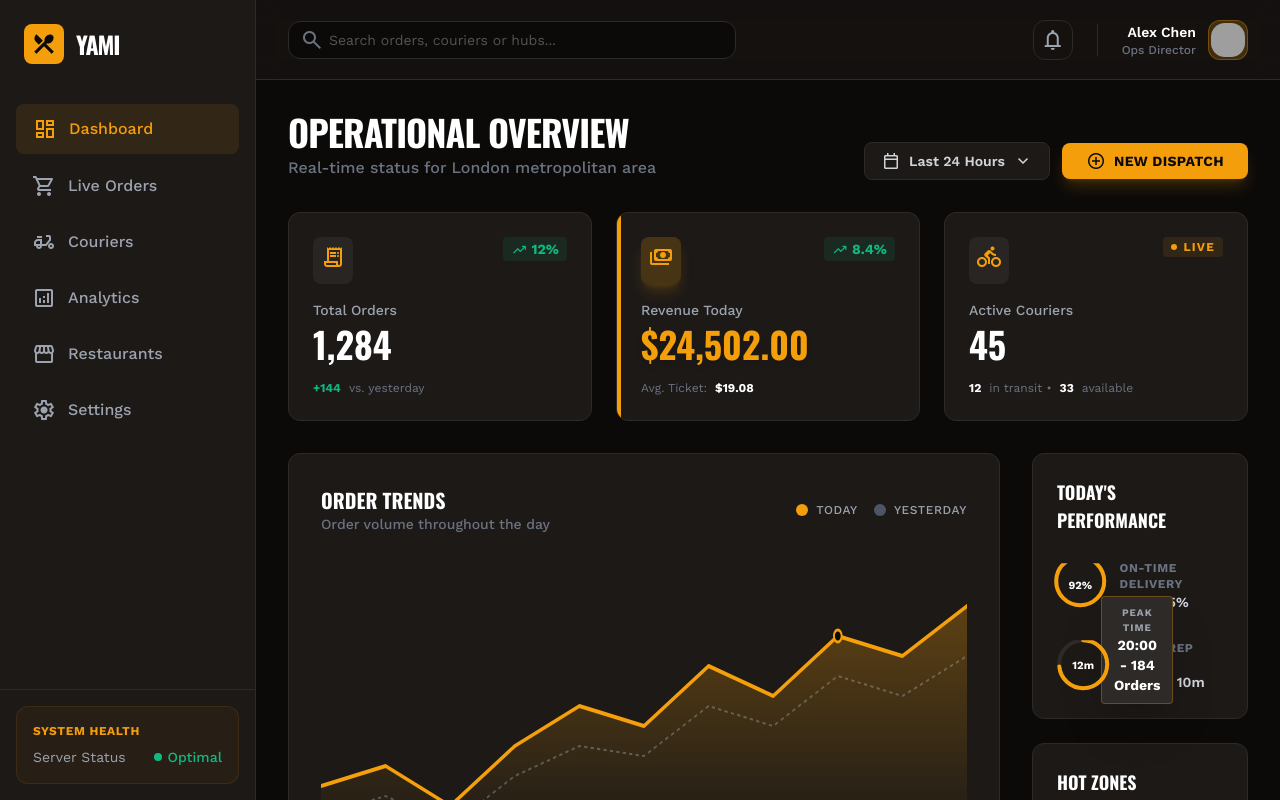
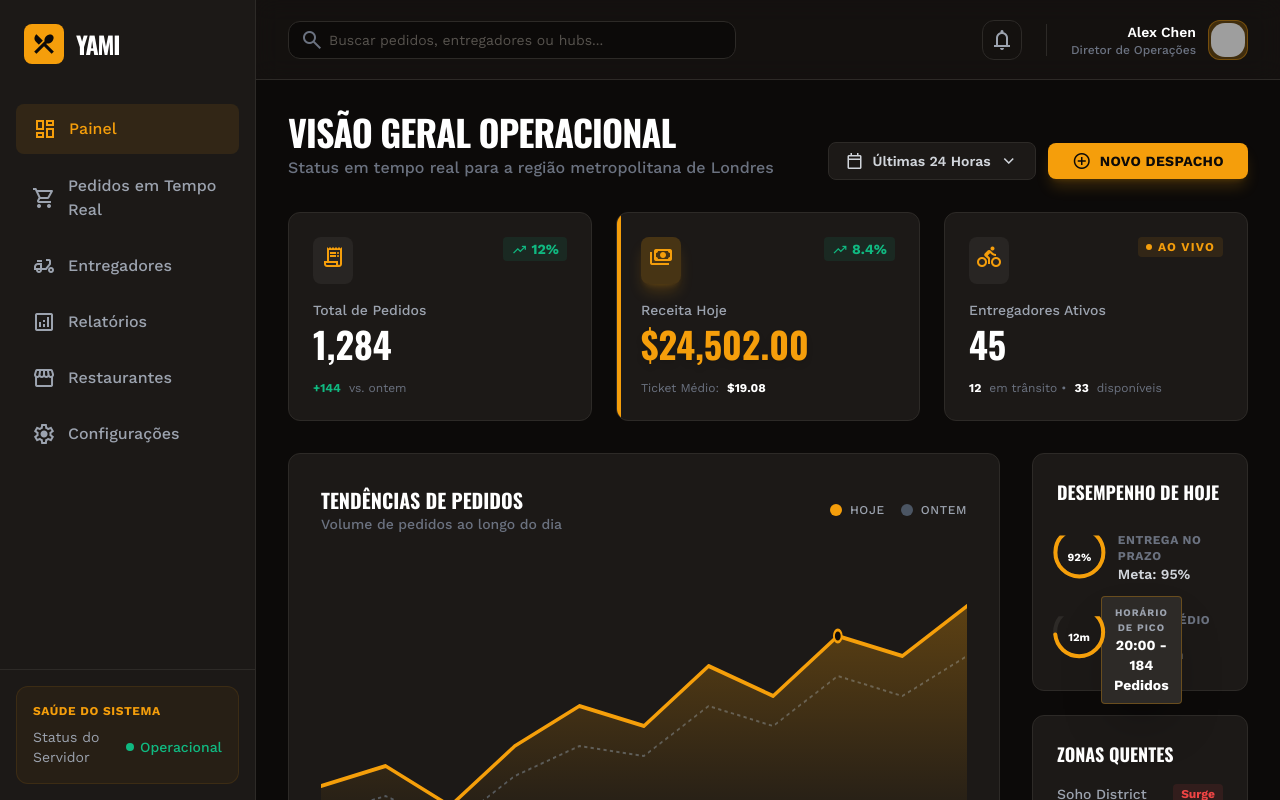
Before and after one commit to walisonfbalves/yami, an Angular app: page /admin/dashboard in a window 1280 px wide. Built offline with nearby package versions, Linux system fonts and the light colour scheme; sample sign-in values are in the browser's storage; grey boxes are pictures that could not be loaded.

Commit message:
feat: traduzindo para o português

```diff
--- a/src/app/features/admin/dashboard/dashboard.component.html
+++ b/src/app/features/admin/dashboard/dashboard.component.html
@@ -2,18 +2,18 @@
     <!-- Header Section -->
     <div class="flex flex-col md:flex-row md:items-end justify-between gap-4">
         <div>
-            <h2 class="text-4xl font-heading font-bold text-white tracking-tight uppercase">Operational Overview</h2>
-            <p class="text-gray-500 mt-1 font-medium">Real-time status for London metropolitan area</p>
+            <h2 class="text-4xl font-heading font-bold text-white tracking-tight uppercase">Visão Geral Operacional</h2>
+            <p class="text-gray-500 mt-1 font-medium">Status em tempo real para a região metropolitana de Londres</p>
         </div>
         <div class="flex items-center gap-3">
             <button class="flex items-center gap-2 px-4 py-2 bg-surface-dark border border-border-dark rounded-lg text-sm font-semibold text-gray-300 hover:bg-border-dark transition-all">
                 <span class="material-symbols-outlined text-[20px]">calendar_today</span>
-                Last 24 Hours
+                Últimas 24 Horas
                 <span class="material-symbols-outlined text-[20px]">keyboard_arrow_down</span>
             </button>
             <button class="flex items-center gap-2 px-6 py-2 bg-primary rounded-lg text-sm font-bold text-background-dark hover:bg-primary/90 transition-all shadow-lg shadow-primary/20 uppercase tracking-wide">
                 <span class="material-symbols-outlined text-[20px]">add_circle</span>
-                New Dispatch
+                Novo Despacho
             </button>
         </div>
     </div>
@@ -32,10 +32,10 @@
                     12%
                 </span>
             </div>
-            <p class="text-gray-400 text-sm font-medium">Total Orders</p>
+            <p class="text-gray-400 text-sm font-medium">Total de Pedidos</p>
             <h3 class="text-4xl font-heading font-bold mt-1 text-white">1,284</h3>
             <div class="mt-4 flex items-center gap-2 text-xs text-gray-500">
-                <span class="text-emerald-500 font-bold">+144</span> vs. yesterday
+                <span class="text-emerald-500 font-bold">+144</span> vs. ontem
             </div>
         </div>
 
@@ -51,10 +51,10 @@
                     8.4%
                 </span>
             </div>
-            <p class="text-gray-400 text-sm font-medium">Revenue Today</p>
+            <p class="text-gray-400 text-sm font-medium">Receita Hoje</p>
             <h3 class="text-4xl font-heading font-bold mt-1 text-primary shadow-primary/20 drop-shadow-md">$24,502.00</h3>
             <div class="mt-4 flex items-center gap-2 text-xs text-gray-500">
-                Avg. Ticket: <span class="text-white font-bold">$19.08</span>
+                Ticket Médio: <span class="text-white font-bold">$19.08</span>
             </div>
         </div>
 
@@ -67,13 +67,13 @@
                 </div>
                 <div class="flex items-center gap-1.5 px-2 py-0.5 rounded bg-amber-500/10 text-amber-500 text-xs font-bold uppercase tracking-widest">
                     <span class="w-1.5 h-1.5 rounded-full bg-amber-500"></span>
-                    Live
+                    Ao Vivo
                 </div>
             </div>
-            <p class="text-gray-400 text-sm font-medium">Active Couriers</p>
+            <p class="text-gray-400 text-sm font-medium">Entregadores Ativos</p>
             <h3 class="text-4xl font-heading font-bold mt-1 text-white">45</h3>
             <div class="mt-4 flex items-center gap-2 text-xs text-gray-500">
-                <span class="text-white font-bold">12</span> in transit • <span class="text-white font-bold">33</span> available
+                <span class="text-white font-bold">12</span> em trânsito • <span class="text-white font-bold">33</span> disponíveis
             </div>
         </div>
     </div>
@@ -83,17 +83,17 @@
         <div class="lg:col-span-3 bg-surface-dark border border-border-dark rounded-xl p-8">
             <div class="flex items-center justify-between mb-8">
                 <div>
-                    <h4 class="text-xl font-heading font-bold text-white uppercase">Order Trends</h4>
-                    <p class="text-sm text-gray-500 font-medium">Order volume throughout the day</p>
+                    <h4 class="text-xl font-heading font-bold text-white uppercase">Tendências de Pedidos</h4>
+                    <p class="text-sm text-gray-500 font-medium">Volume de pedidos ao longo do dia</p>
                 </div>
                 <div class="flex items-center gap-4">
                     <div class="flex items-center gap-2">
                         <span class="w-3 h-3 rounded-full bg-primary"></span>
-                        <span class="text-xs font-medium text-gray-400 uppercase tracking-wider">Today</span>
+                        <span class="text-xs font-medium text-gray-400 uppercase tracking-wider">Hoje</span>
                     </div>
                     <div class="flex items-center gap-2">
                         <span class="w-3 h-3 rounded-full bg-gray-600"></span>
-                        <span class="text-xs font-medium text-gray-400 uppercase tracking-wider">Yesterday</span>
+                        <span class="text-xs font-medium text-gray-400 uppercase tracking-wider">Ontem</span>
                     </div>
                 </div>
             </div>
@@ -116,8 +116,8 @@
                 </svg>
                 <!-- Tooltip -->
                  <div class="absolute top-[30px] left-[780px] bg-border-dark px-3 py-2 rounded shadow-2xl border border-primary/30 text-center">
-                    <p class="text-[10px] text-gray-400 font-bold uppercase tracking-widest">Peak Time</p>
-                    <p class="text-sm font-bold text-white">20:00 - 184 Orders</p>
+                    <p class="text-[10px] text-gray-400 font-bold uppercase tracking-widest">Horário de Pico</p>
+                    <p class="text-sm font-bold text-white">20:00 - 184 Pedidos</p>
                 </div>
                 <!-- Axis -->
                 <div class="flex justify-between mt-6 text-[11px] text-gray-500 font-bold uppercase tracking-widest">
@@ -135,7 +135,7 @@
         <div class="lg:col-span-1 space-y-6">
             <!-- Today's Performance Widget -->
             <div class="bg-surface-dark border border-border-dark rounded-xl p-6">
-                <h4 class="text-lg font-heading font-bold text-white mb-6 uppercase">Today's Performance</h4>
+                <h4 class="text-lg font-heading font-bold text-white mb-6 uppercase">Desempenho de Hoje</h4>
                 <div class="space-y-6">
                     <!-- Stat 1 -->
                     <div class="flex items-center gap-4">
@@ -147,8 +147,8 @@
                             <span class="absolute text-[11px] font-bold text-white">92%</span>
                         </div>
                         <div>
-                            <p class="text-xs text-gray-500 font-bold uppercase tracking-wider">On-Time Delivery</p>
-                            <p class="text-sm text-gray-300 font-semibold">Goal: 95%</p>
+                            <p class="text-xs text-gray-500 font-bold uppercase tracking-wider">Entrega no Prazo</p>
+                            <p class="text-sm text-gray-300 font-semibold">Meta: 95%</p>
                         </div>
                     </div>
                     <!-- Stat 2 -->
@@ -161,15 +161,15 @@
                             <span class="absolute text-[11px] font-bold text-white">12m</span>
                         </div>
                         <div>
-                            <p class="text-xs text-gray-500 font-bold uppercase tracking-wider">Avg. Prep Time</p>
-                            <p class="text-sm text-gray-300 font-semibold">Target: 10m</p>
+                            <p class="text-xs text-gray-500 font-bold uppercase tracking-wider">Tempo Médio Prep.</p>
+                            <p class="text-sm text-gray-300 font-semibold">Alvo: 10m</p>
                         </div>
                     </div>
                 </div>
             </div>
              <!-- Hot Zones -->
             <div class="bg-surface-dark border border-border-dark rounded-xl p-6">
-                <h4 class="text-lg font-heading font-bold text-white mb-4 uppercase">Hot Zones</h4>
+                <h4 class="text-lg font-heading font-bold text-white mb-4 uppercase">Zonas Quentes</h4>
                 <div class="space-y-4">
                     <div class="flex items-center justify-between">
                         <span class="text-sm text-gray-400 font-medium">Soho District</span>
@@ -191,20 +191,20 @@
     <!-- Recent Orders Table -->
     <div class="bg-surface-dark border border-border-dark rounded-xl overflow-hidden">
         <div class="p-6 border-b border-border-dark flex items-center justify-between">
-            <h4 class="text-xl font-heading font-bold text-white tracking-tight uppercase">Recent Dispatches</h4>
-            <button class="text-primary text-sm font-bold hover:underline">View All Orders</button>
+            <h4 class="text-xl font-heading font-bold text-white tracking-tight uppercase">Despachos Recentes</h4>
+            <button class="text-primary text-sm font-bold hover:underline">Ver Todos</button>
         </div>
         <div class="overflow-x-auto">
             <table class="w-full text-left">
                 <thead>
                     <tr class="bg-background-dark/30 text-[11px] font-bold text-gray-500 uppercase tracking-widest">
-                        <th class="px-8 py-4">Order ID</th>
-                        <th class="px-6 py-4">Restaurant</th>
-                        <th class="px-6 py-4">Customer</th>
-                        <th class="px-6 py-4">Courier</th>
-                        <th class="px-6 py-4">Amount</th>
+                        <th class="px-8 py-4">ID Pedido</th>
+                        <th class="px-6 py-4">Restaurante</th>
+                        <th class="px-6 py-4">Cliente</th>
+                        <th class="px-6 py-4">Entregador</th>
+                        <th class="px-6 py-4">Valor</th>
                         <th class="px-6 py-4">Status</th>
-                        <th class="px-8 py-4 text-right">Actions</th>
+                        <th class="px-8 py-4 text-right">Ações</th>
                     </tr>
                 </thead>
                 <tbody class="divide-y divide-border-dark">
@@ -224,7 +224,7 @@
                         <td class="px-6 py-4">
                              <span class="inline-flex items-center gap-1.5 px-2.5 py-1 rounded-full bg-amber-500/10 text-amber-500 text-xs font-bold">
                                 <span class="w-1.5 h-1.5 rounded-full bg-amber-500 animate-pulse"></span>
-                                In Transit
+                                Em Trânsito
                             </span>
                         </td>
                          <td class="px-8 py-4 text-right">
@@ -247,7 +247,7 @@
                          <td class="px-6 py-4">
                              <span class="inline-flex items-center gap-1.5 px-2.5 py-1 rounded-full bg-emerald-500/10 text-emerald-500 text-xs font-bold">
                                 <span class="w-1.5 h-1.5 rounded-full bg-emerald-500"></span>
-                                Delivered
+                                Entregue
                             </span>
                         </td>
                          <td class="px-8 py-4 text-right">
--- a/src/app/features/admin/layout/admin-layout.component.html
+++ b/src/app/features/admin/layout/admin-layout.component.html
@@ -10,37 +10,37 @@
         <nav class="flex-1 px-4 space-y-2 mt-4">
             <a routerLink="/admin/dashboard" routerLinkActive="bg-primary/10 text-primary border-primary/20" class="flex items-center gap-3 px-4 py-3 rounded-lg text-gray-400 hover:bg-white/5 border border-transparent transition-colors">
                 <span class="material-symbols-outlined">dashboard</span>
-                <span class="font-medium">Dashboard</span>
+                <span class="font-medium">Painel</span>
             </a>
             <a href="#" class="flex items-center gap-3 px-4 py-3 rounded-lg text-gray-400 hover:bg-white/5 transition-colors">
                 <span class="material-symbols-outlined">shopping_cart</span>
-                <span class="font-medium">Live Orders</span>
+                <span class="font-medium">Pedidos em Tempo Real</span>
             </a>
             <a href="#" class="flex items-center gap-3 px-4 py-3 rounded-lg text-gray-400 hover:bg-white/5 transition-colors">
                 <span class="material-symbols-outlined">delivery_dining</span>
-                <span class="font-medium">Couriers</span>
+                <span class="font-medium">Entregadores</span>
             </a>
             <a href="#" class="flex items-center gap-3 px-4 py-3 rounded-lg text-gray-400 hover:bg-white/5 transition-colors">
                 <span class="material-symbols-outlined">analytics</span>
-                <span class="font-medium">Analytics</span>
+                <span class="font-medium">Relatórios</span>
             </a>
             <a href="#" class="flex items-center gap-3 px-4 py-3 rounded-lg text-gray-400 hover:bg-white/5 transition-colors">
                 <span class="material-symbols-outlined">storefront</span>
-                <span class="font-medium">Restaurants</span>
+                <span class="font-medium">Restaurantes</span>
             </a>
             <a href="#" class="flex items-center gap-3 px-4 py-3 rounded-lg text-gray-400 hover:bg-white/5 transition-colors">
                 <span class="material-symbols-outlined">settings</span>
-                <span class="font-medium">Settings</span>
+                <span class="font-medium">Configurações</span>
             </a>
         </nav>
         <div class="p-4 border-t border-border-dark">
             <div class="bg-primary/5 rounded-xl p-4 border border-primary/10">
-                <p class="text-xs text-primary font-bold uppercase tracking-wider mb-2">System Health</p>
+                <p class="text-xs text-primary font-bold uppercase tracking-wider mb-2">Saúde do Sistema</p>
                 <div class="flex items-center justify-between text-sm">
-                    <span class="text-gray-400">Server Status</span>
+                    <span class="text-gray-400">Status do Servidor</span>
                     <span class="flex items-center gap-1.5 text-emerald-500 font-medium">
                         <span class="w-2 h-2 rounded-full bg-emerald-500 animate-pulse"></span>
-                        Optimal
+                        Operacional
                     </span>
                 </div>
             </div>
@@ -54,7 +54,7 @@
             <div class="flex items-center gap-8 flex-1">
                 <div class="relative max-w-md w-full">
                     <span class="material-symbols-outlined absolute left-3 top-1/2 -translate-y-1/2 text-gray-500">search</span>
-                    <input class="w-full bg-background-dark border-border-dark rounded-xl pl-10 pr-4 py-2 text-sm text-gray-300 focus:ring-primary focus:border-primary placeholder-stone-600" placeholder="Search orders, couriers or hubs..." type="text">
+                    <input class="w-full bg-background-dark border-border-dark rounded-xl pl-10 pr-4 py-2 text-sm text-gray-300 focus:ring-primary focus:border-primary placeholder-stone-600" placeholder="Buscar pedidos, entregadores ou hubs..." type="text">
                 </div>
             </div>
             <div class="flex items-center gap-4">
@@ -65,7 +65,7 @@
                 <div class="flex items-center gap-3">
                     <div class="text-right">
                         <p class="text-sm font-semibold text-white">Alex Chen</p>
-                        <p class="text-xs text-gray-500 font-medium">Ops Director</p>
+                        <p class="text-xs text-gray-500 font-medium">Diretor de Operações</p>
                     </div>
                     <div class="w-10 h-10 rounded-xl bg-primary/20 p-0.5 border border-primary/30">
                         <img alt="Profile" class="w-full h-full rounded-[14px] object-cover" src="https://lh3.googleusercontent.com/aida-public/AB6AXuD7XJMdn_mnAxv30f3dNr2l2sbVV24vnt2NRN7w8xSJrxmphDDMlzwBYPEB8dY4lwRcRRXiR1xQqnLkon5_tGEzfYds3ruizqla0WMZhlwf8nVJja2lKF3ROLXd4oHZZA0S4zL_Lu94OmpwxCSOqudE72k2Wk2t-k0YLAoX0g5WSrqp3p8YVX2ggb48Q3zrfszrQD3kuV3McZt_VZK-Ie22T7iSJ_nHH6xsjOon-_60i8XrmH387aEgD96Ibj63W4qeuBsC0DfqP28">
--- a/src/app/features/auth/login/login.component.html
+++ b/src/app/features/auth/login/login.component.html
@@ -10,9 +10,9 @@
         <div class="relative z-10 flex flex-col justify-end p-12 w-full">
             <blockquote class="max-w-lg">
                 <p class="font-heading text-4xl text-white font-medium leading-tight mb-4">
-                    "The secret ingredient is always love. And a little bit of salt."
+                    "O ingrediente secreto é sempre amor. E um pouquinho de sal."
                 </p>
-                <footer class="text-primary font-display font-medium text-lg">— Yami Philosophy</footer>
+                <footer class="text-primary font-display font-medium text-lg">— Filosofia Yami</footer>
             </blockquote>
         </div>
     </div>
@@ -26,17 +26,17 @@
                     <span class="material-symbols-outlined text-primary text-5xl mr-2">restaurant_menu</span>
                     <h1 class="text-primary font-heading text-5xl font-bold tracking-tight uppercase">Yami</h1>
                 </div>
-                <h2 class="text-3xl font-heading font-medium text-stone-900 dark:text-white">Welcome Back</h2>
-                <p class="text-stone-500 dark:text-stone-400 font-display">Enter your details to access your cravings.</p>
+                <h2 class="text-3xl font-heading font-medium text-stone-900 dark:text-white">Bem-vindo</h2>
+                <p class="text-stone-500 dark:text-stone-400 font-display">Digite seus dados para acessar seus pedidos.</p>
             </div>
 
             <!-- Toggle Switch (Visual Only) -->
             <div class="grid grid-cols-2 p-1 bg-stone-100 dark:bg-[#1c1917] rounded-lg">
                 <button class="py-2.5 text-sm font-semibold rounded-md shadow bg-white dark:bg-stone-800 text-stone-900 dark:text-white transition-all">
-                    Sign In
+                    Entrar
                 </button>
                 <button class="py-2.5 text-sm font-medium text-stone-500 dark:text-stone-400 hover:text-stone-900 dark:hover:text-stone-200 transition-all">
-                    Register
+                    Cadastrar
                 </button>
             </div>
 
@@ -44,7 +44,7 @@
             <form [formGroup]="loginForm" (ngSubmit)="onSubmit()" class="flex flex-col gap-5">
                 <!-- Email Input -->
                 <div class="space-y-2">
-                    <label class="text-sm font-medium text-stone-700 dark:text-stone-300" for="email">Email Address</label>
+                    <label class="text-sm font-medium text-stone-700 dark:text-stone-300" for="email">Endereço de Email</label>
                     <div class="relative">
                         <span class="absolute inset-y-0 left-0 pl-3 flex items-center pointer-events-none">
                             <span class="material-symbols-outlined text-stone-400 text-xl">mail</span>
@@ -58,8 +58,8 @@
                 <!-- Password Input -->
                 <div class="space-y-2">
                     <div class="flex justify-between items-center">
-                        <label class="text-sm font-medium text-stone-700 dark:text-stone-300" for="password">Password</label>
-                        <a class="text-xs font-semibold text-primary hover:text-amber-400 transition-colors" href="#">Forgot Password?</a>
+                        <label class="text-sm font-medium text-stone-700 dark:text-stone-300" for="password">Senha</label>
+                        <a class="text-xs font-semibold text-primary hover:text-amber-400 transition-colors" href="#">Esqueceu a senha?</a>
                     </div>
                     <div class="relative">
                         <span class="absolute inset-y-0 left-0 pl-3 flex items-center pointer-events-none">
@@ -78,19 +78,19 @@
                 <!-- Remember Me -->
                 <div class="flex items-center">
                     <input class="h-4 w-4 text-primary bg-stone-100 dark:bg-stone-800 border-stone-300 dark:border-stone-700 rounded focus:ring-primary" id="remember-me" type="checkbox" />
-                    <label class="ml-2 block text-sm text-stone-600 dark:text-stone-400" for="remember-me">Remember me for 30 days</label>
+                    <label class="ml-2 block text-sm text-stone-600 dark:text-stone-400" for="remember-me">Lembrar de mim por 30 dias</label>
                 </div>
 
                 <!-- Submit Button -->
                 <button class="w-full bg-primary hover:bg-amber-600 text-white font-bold py-3.5 px-4 rounded-lg shadow-lg shadow-primary/20 transition-all transform active:scale-[0.98] mt-2 font-heading uppercase tracking-wide text-lg" type="submit">
-                    Start Cooking
+                    Entrar
                 </button>
             </form>
 
             <!-- Divider -->
             <div class="relative flex py-2 items-center">
                 <div class="flex-grow border-t border-stone-200 dark:border-stone-800"></div>
-                <span class="flex-shrink-0 mx-4 text-stone-400 text-sm font-medium">Or continue with</span>
+                <span class="flex-shrink-0 mx-4 text-stone-400 text-sm font-medium">Ou continue com</span>
                 <div class="flex-grow border-t border-stone-200 dark:border-stone-800"></div>
             </div>
 
@@ -115,8 +115,8 @@
 
             <!-- Footer Text -->
             <p class="text-center text-sm text-stone-500 dark:text-stone-400 mt-4">
-                Don't have an account?
-                <a class="font-bold text-primary hover:text-amber-400 transition-colors" href="#">Sign up for free</a>
+                Não tem uma conta?
+                <a class="font-bold text-primary hover:text-amber-400 transition-colors" href="#">Cadastre-se grátis</a>
             </p>
         </div>
     </div>
```
